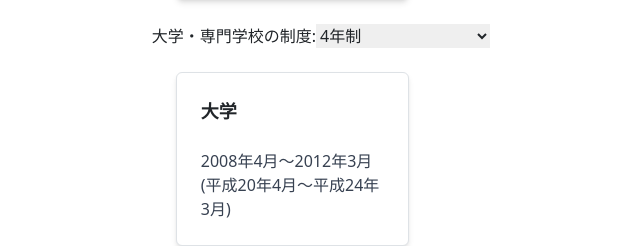
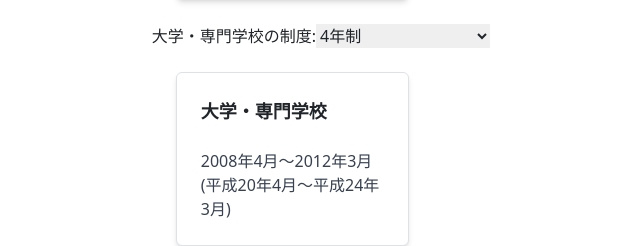
Before and after one commit to foresukecom/toolbox, a Vue app: page /birthdate-info in a window 1280 px wide. Shown: the part 1252-1498 px from the top of the page, without its empty margins (277-917 px from the left). Built offline with nearby package versions, Linux system fonts and the light colour scheme; no server answers.

Commit message:
fix: 社会人年数を可変に

```diff
--- a/src/views/BirthdateInfo.vue
+++ b/src/views/BirthdateInfo.vue
@@ -10,15 +10,15 @@
           <InfoCard title="曜日" :text="result.dayOfWeek" :showCopyButton="false" />
           <InfoCard title="小学校"
             :text="`${result.primarySchoolAdmissionYear}年4月〜${result.primarySchoolGraduationYear}年3月
-                                                                              (${toJapaneseEra(result.primarySchoolAdmissionYear)}年4月〜${toJapaneseEra(result.primarySchoolGraduationYear)}年3月)`"
+                                                                                          (${toJapaneseEra(result.primarySchoolAdmissionYear)}年4月〜${toJapaneseEra(result.primarySchoolGraduationYear)}年3月)`"
             :showCopyButton="false" />
           <InfoCard title="中学校"
             :text="`${result.middleSchoolAdmissionYear}年4月〜${result.middleSchoolGraduationYear}年3月
-                                                                            (${toJapaneseEra(result.middleSchoolAdmissionYear)}年4月〜${toJapaneseEra(result.middleSchoolGraduationYear)}年3月)`"
+                                                                                        (${toJapaneseEra(result.middleSchoolAdmissionYear)}年4月〜${toJapaneseEra(result.middleSchoolGraduationYear)}年3月)`"
             :showCopyButton="false" />
           <InfoCard title="高校"
             :text="`${result.highSchoolAdmissionYear}年4月〜${result.highSchoolGraduationYear}年3月
-                                                                            (${toJapaneseEra(result.highSchoolAdmissionYear)}年4月〜${toJapaneseEra(result.highSchoolGraduationYear)}年3月)`"
+                                                                                        (${toJapaneseEra(result.highSchoolAdmissionYear)}年4月〜${toJapaneseEra(result.highSchoolGraduationYear)}年3月)`"
             :showCopyButton="false" />
           <label>大学・専門学校の制度: </label>
           <select v-model="universityDuration" @change="calculate()">
@@ -28,13 +28,12 @@
             <option value="6">6年制（大学院含む）</option>
           </select>
 
-          <InfoCard title="大学"
+          <InfoCard title="大学・専門学校"
             :text="`${result.universityAdmissionYear}年4月〜${result.universityGraduationYear}年3月
-                                                      (${toJapaneseEra(result.universityAdmissionYear)}年4月〜${toJapaneseEra(result.universityGraduationYear)}年3月)`"
+                                                                  (${toJapaneseEra(result.universityAdmissionYear)}年4月〜${toJapaneseEra(result.universityGraduationYear)}年3月)`"
             :showCopyButton="false" />
+          <InfoCard title="社会人歴" :text="result.workExperience.toString() + ' 年'" :showCopyButton="false" />
 
-
-          <InfoCard title="社会人歴" :text="result.workExperience.toString() + ' 年'" :showCopyButton="false" />
           <InfoCard title="成人年" :text="result.adultYear.toString()" :showCopyButton="false" />
           <InfoCard title="還暦年" :text="result.kanrekiYear.toString()" :showCopyButton="false" />
           <InfoCard title="喜寿年" :text="result.kijuYear.toString()" :showCopyButton="false" />
@@ -78,6 +77,8 @@ export default {
       const universityAdmissionYear = birthYear + 19;
       const universityGraduationYear = universityAdmissionYear + this.universityDuration;
 
+
+
       const result = {
         zodiac: '星座',  // 星座を正確に計算するロジックは省略
         zodiacSign: this.getZodiacSign(birthYear),
@@ -90,7 +91,7 @@ export default {
         highSchoolGraduationYear: birthYear + 7 + 6 + 3 + 3,
         universityAdmissionYear: universityAdmissionYear,
         universityGraduationYear: universityGraduationYear,
-        workExperience: currentYear - (birthYear + 7 + 6 + 3 + 3 + 4),
+        workExperience: currentYear - universityGraduationYear,
         adultYear: birthYear + 20,
         kanrekiYear: birthYear + 60,
         kijuYear: birthYear + 77,
```
